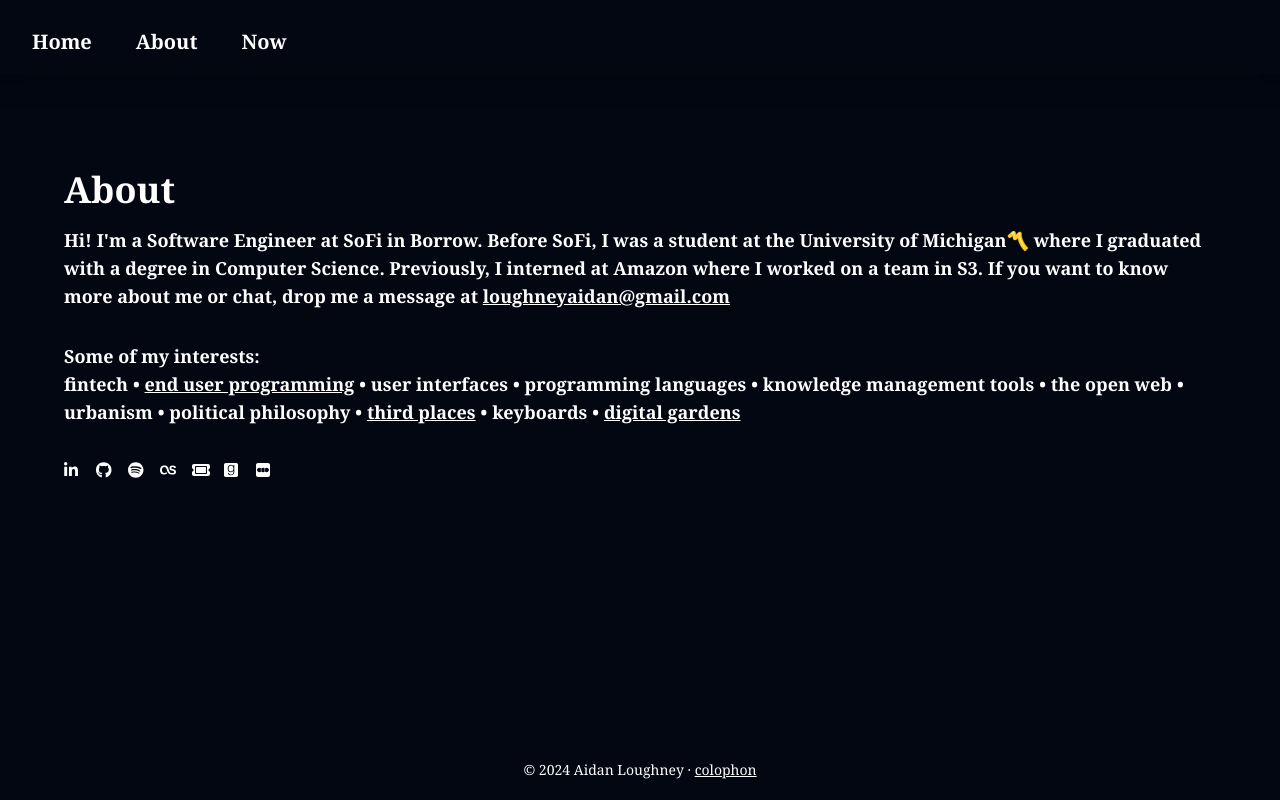
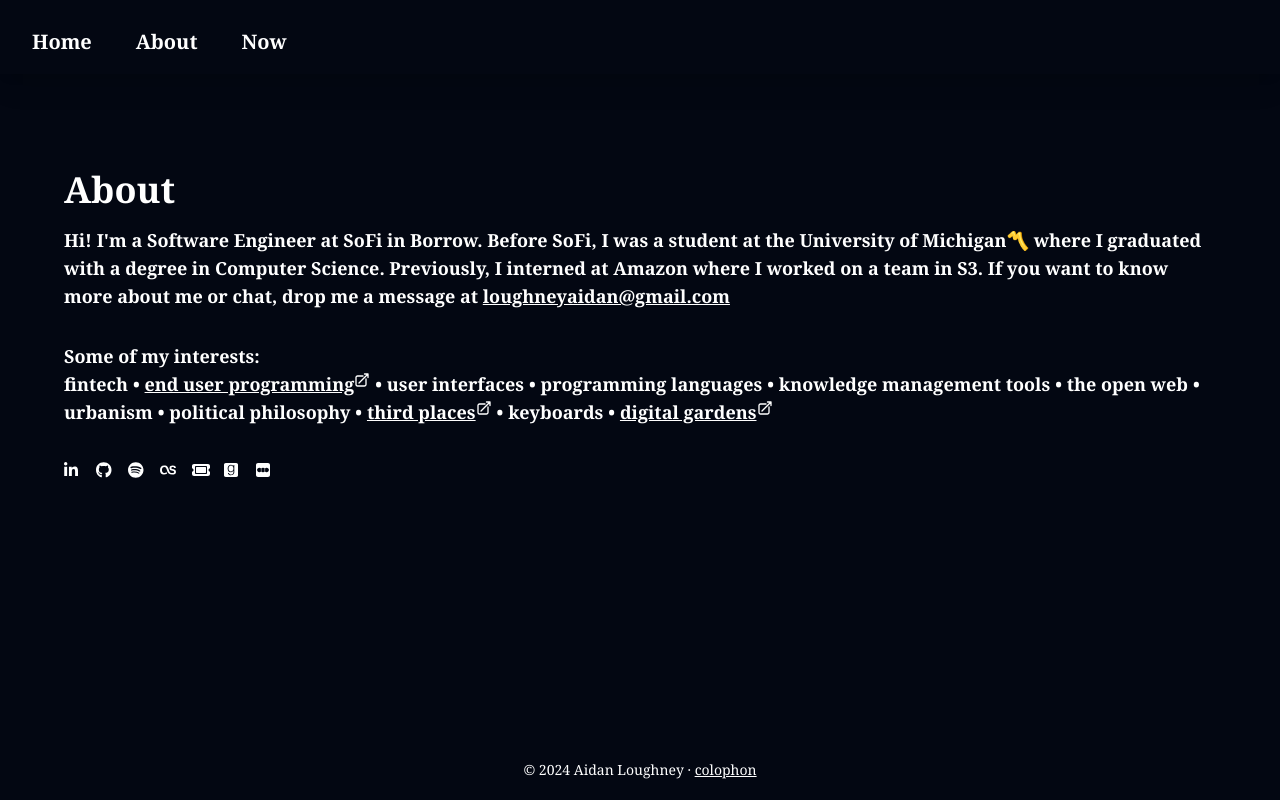
Before and after one commit to arlough/personal-website-v3, a Next.js app: page /about in a window 1280 px wide. Built offline with nearby package versions, Linux system fonts and the light colour scheme.

Commit message:
cool link symbol

```diff
--- a/src/components/atoms/ExtLink.tsx
+++ b/src/components/atoms/ExtLink.tsx
@@ -10,12 +10,13 @@ export default function ExtLink({ href, children, hideIcon }: ExtLinkProps) {
 	return (
 		<a className="inline-block underline hover:text-hover" href={href}>
 			{children}
-			{/* {!hideIcon && (
+			{!hideIcon && (
+				<div className="inline-block align-text-top">
 				<svg
 					xmlns="http://www.w3.org/2000/svg"
 					fill="none"
 					viewBox="0 0 24 24"
-					strokeWidth={2.5}
+					strokeWidth={2.0}
 					stroke="currentColor"
 					className="size-4"
 				>
@@ -25,7 +26,8 @@ export default function ExtLink({ href, children, hideIcon }: ExtLinkProps) {
 						d="M13.5 6H5.25A2.25 2.25 0 0 0 3 8.25v10.5A2.25 2.25 0 0 0 5.25 21h10.5A2.25 2.25 0 0 0 18 18.75V10.5m-10.5 6L21 3m0 0h-5.25M21 3v5.25"
 					/>
 				</svg>
-			)} */}
+				</div>
+			)}
 		</a>
 	);
 }
```
